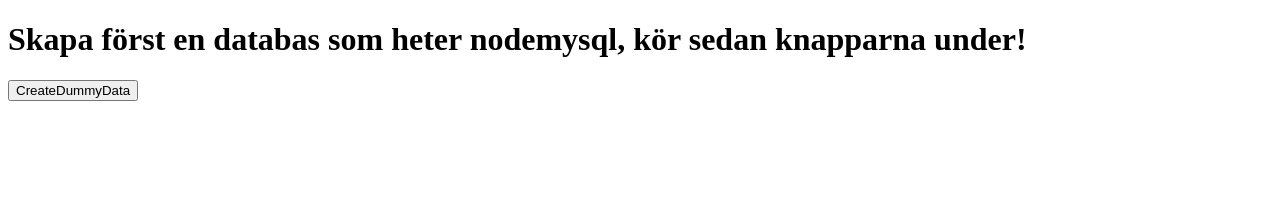
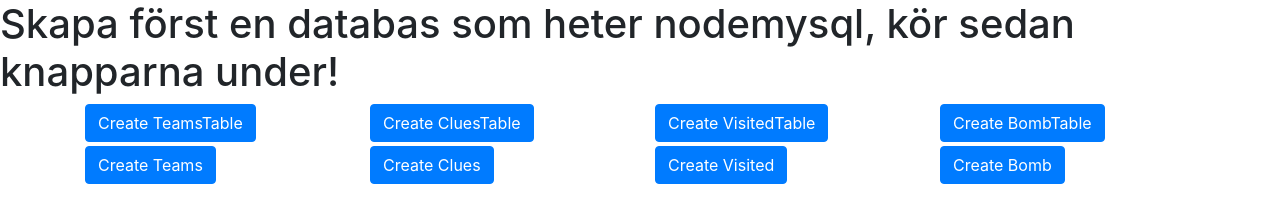
Before and after one commit to Svahnen/Orange-Game-Development-App, a plain HTML site: page html/devStuff.html in a window 1280 px wide. Drawn offline with nearby package versions, Linux system fonts and the light colour scheme.

Commit message:
Troubleshoot fetch

```diff
--- a/html/devStuff.html
+++ b/html/devStuff.html
@@ -4,12 +4,36 @@
     <meta charset="utf-8">
     <meta name="viewport" content="width=device-width, initial-scale=1">
     <meta http-equiv="x-ua-compatible" content="ie=edge">
+    <link rel="stylesheet" href="https://maxcdn.bootstrapcdn.com/bootstrap/4.0.0/css/bootstrap.min.css" integrity="sha384-Gn5384xqQ1aoWXA+058RXPxPg6fy4IWvTNh0E263XmFcJlSAwiGgFAW/dAiS6JXm" crossorigin="anonymous">
     <title>test</title>
   </head>
   <body>
     <h1>Skapa först en databas som heter nodemysql, kör sedan knapparna under!</h1>
     <form id="addNewTeam">
-      <button onclick="createDummyData()" type="button" name="CreateDummyData">CreateDummyData</button>
+
+<!-- TODO:  -->
+<!-- https://stackoverflow.com/questions/29775797/fetch-post-json-data -->
+
+      <div class="container">
+  <div class="row">
+    <div class="col-sm">
+      <button onclick="createTeamsTable()" type="button" name="createTeamsTable" class="mb-1 btn btn-primary">Create TeamsTable</button>
+      <button onclick="createTeams()" type="button" name="createTeams" class="mb-1 btn btn-primary">Create Teams</button>
+    </div>
+    <div class="col-sm">
+      <button onclick="createCluesTable()" type="button" name="createCluesTable" class="mb-1 btn btn-primary">Create CluesTable</button>
+      <button onclick="createClues()" type="button" name="createClues" class="mb-1 btn btn-primary">Create Clues</button>
+    </div>
+    <div class="col-sm">
+      <button onclick="createVisitedTable()" type="button" name="createVisitedTable" class="mb-1 btn btn-primary">Create VisitedTable</button>
+      <button onclick="createVisited()" type="button" name="createVisited" class="mb-1 btn btn-primary">Create Visited</button>
+    </div>
+    <div class="col-sm">
+      <button onclick="createBombTable()" type="button" name="createBombTable" class="mb-1 btn btn-primary">Create BombTable</button>
+      <button onclick="createBomb()" type="button" name="createBomb" class="mb-1 btn btn-primary">Create Bomb</button>
+    </div>
+  </div>
+</div>
   </form>
   </body>
   <script src="script/dbConnections.js" charset="utf-8"></script>
--- a/html/script/dbConnections.js
+++ b/html/script/dbConnections.js
@@ -2,7 +2,7 @@
 /* eslint no-unused-vars: 0 */
 /* eslint-env browser */
 
-const serverIp = 'https://192.168.43.98:3001'
+const serverIp = 'https://192.168.0.9:3001'
 
 // Read teams from DB and save into the teams variable
 let teams
@@ -38,28 +38,45 @@ function readbeenToLocations () {
 }
 
 // Creates a dummy database
-let createDummyData = function () {
-  setTimeout(() => fetch(serverIp + '/createteamstable'), 0)
-  setTimeout(() => fetch(serverIp + '/createcluestable'), 200)
-  setTimeout(() => fetch(serverIp + '/createvisitedtable'), 400)
-  setTimeout(() => fetch(serverIp + '/createbombtable'), 600)
-  setTimeout(() => console.log('Tables created'), 600)
-  setTimeout(() => fetch(serverIp + '/addteam/TeamOne/3000/'), 800)
-  setTimeout(() => fetch(serverIp + '/addteam/Team2/2000/'), 1000)
-  setTimeout(() => fetch(serverIp + '/addteam/Team3/1200/'), 1200)
-  setTimeout(() => fetch(serverIp + '/addclue/0/59.313304/18.111540'), 1400)
-  setTimeout(() => fetch(serverIp + '/addclue/1/59.313050/18.109947/'), 1600)
-  setTimeout(() => fetch(serverIp + '/addclue/2/59.312622/18.110923/'), 1800)
-  setTimeout(() => fetch(serverIp + '/addclue/3/59.314193/18.110961/'), 2000)
-  setTimeout(() => fetch(serverIp + '/addclue/4/59.313848/18.111878/'), 2200)
-  setTimeout(() => fetch(serverIp + '/addbomb/59.312370/18.108613'), 2400)
-  setTimeout(() => fetch(serverIp + '/addvisited/6'), 2600)
-  setTimeout(() => fetch(serverIp + '/addvisited/2'), 2800)
-  setTimeout(() => console.log('Data incerted'), 3000)
+let createTeamsTable = function () {
+  fetch(serverIp + '/createteamstable')
+}
+
+let createCluesTable = function () {
+  fetch(serverIp + '/createcluestable')
+}
+
+let createVisitedTable = function () {
+  fetch(serverIp + '/createvisitedtable')
+}
+
+let createBombTable = function () {
+  fetch(serverIp + '/createbombtable')
+}
+
+let createTeams = function () {
+  fetch(serverIp + '/addteam/Team3/1200/')
+  setTimeout(() => fetch(serverIp + '/addteam/TeamOne/3000/'), 1000)
+  setTimeout(() => fetch(serverIp + '/addteam/Team2/2000/'), 2000)
+}
+
+let createClues = function () {
+  fetch(serverIp + '/addclue/0/59.313304/18.111540/')
+  setTimeout(() => fetch(serverIp + '/addclue/1/59.313050/18.109947/'), 1000)
+  setTimeout(() => fetch(serverIp + '/addclue/2/59.312622/18.110923/'), 2000)
+  setTimeout(() => fetch(serverIp + '/addclue/3/59.314193/18.110961/'), 3000)
+  setTimeout(() => fetch(serverIp + '/addclue/4/59.313848/18.111878/'), 4000)
+}
+
+let createVisited = function () {
+  fetch(serverIp + '/addvisited/6/')
+  setTimeout(() => fetch(serverIp + '/addvisited/2/'), 1000)
+}
+
+let createBomb = function () {
+  fetch(serverIp + '/addbomb/59.312370/18.108613/')
 }
 
 function testLog () {
-  setTimeout(function () {
-    console.log('hi after 2 sec')
-  }, 2000)
+  setTimeout(() => console.log('hi after 2 sec'), 2000)
 }
```
